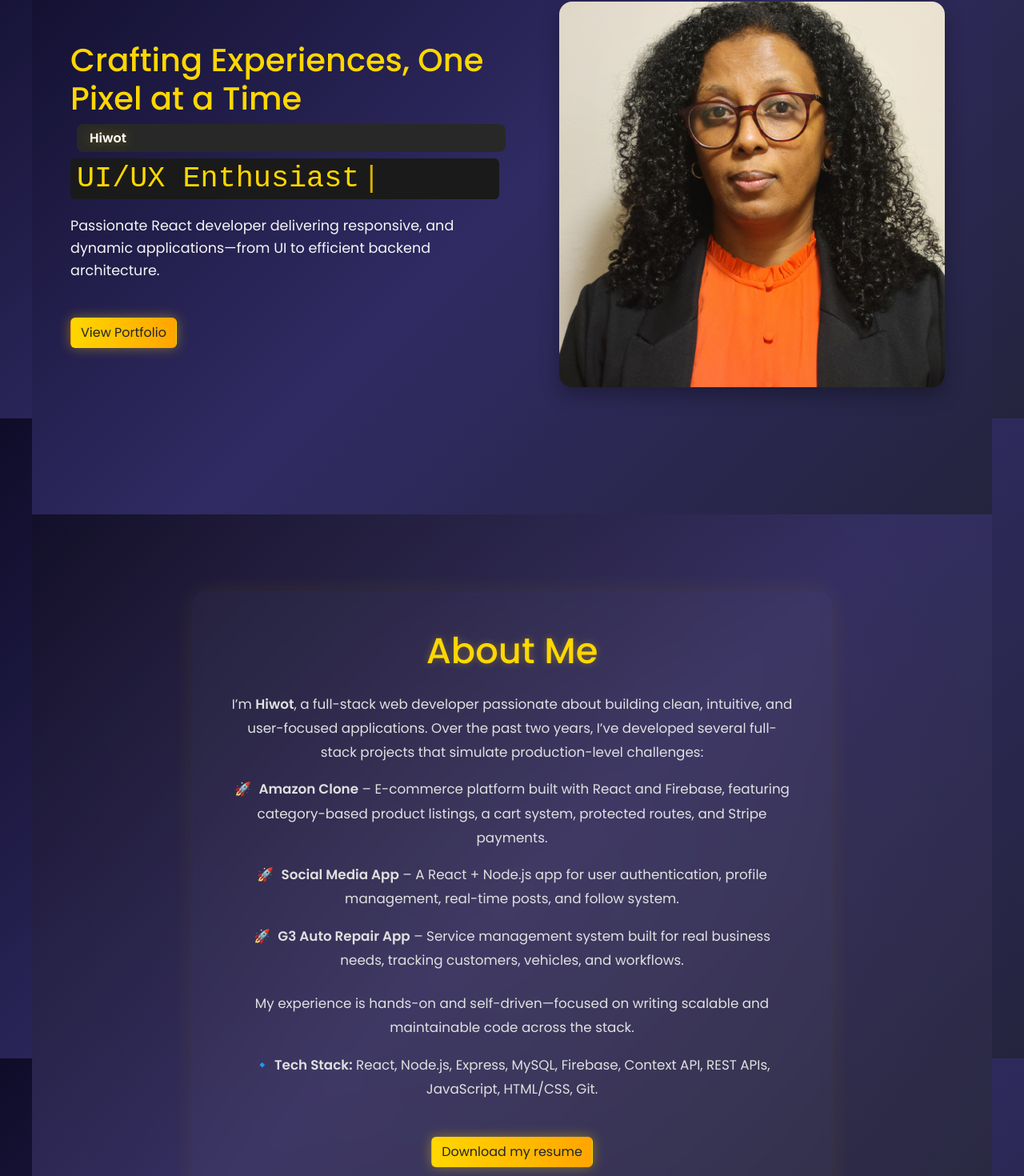
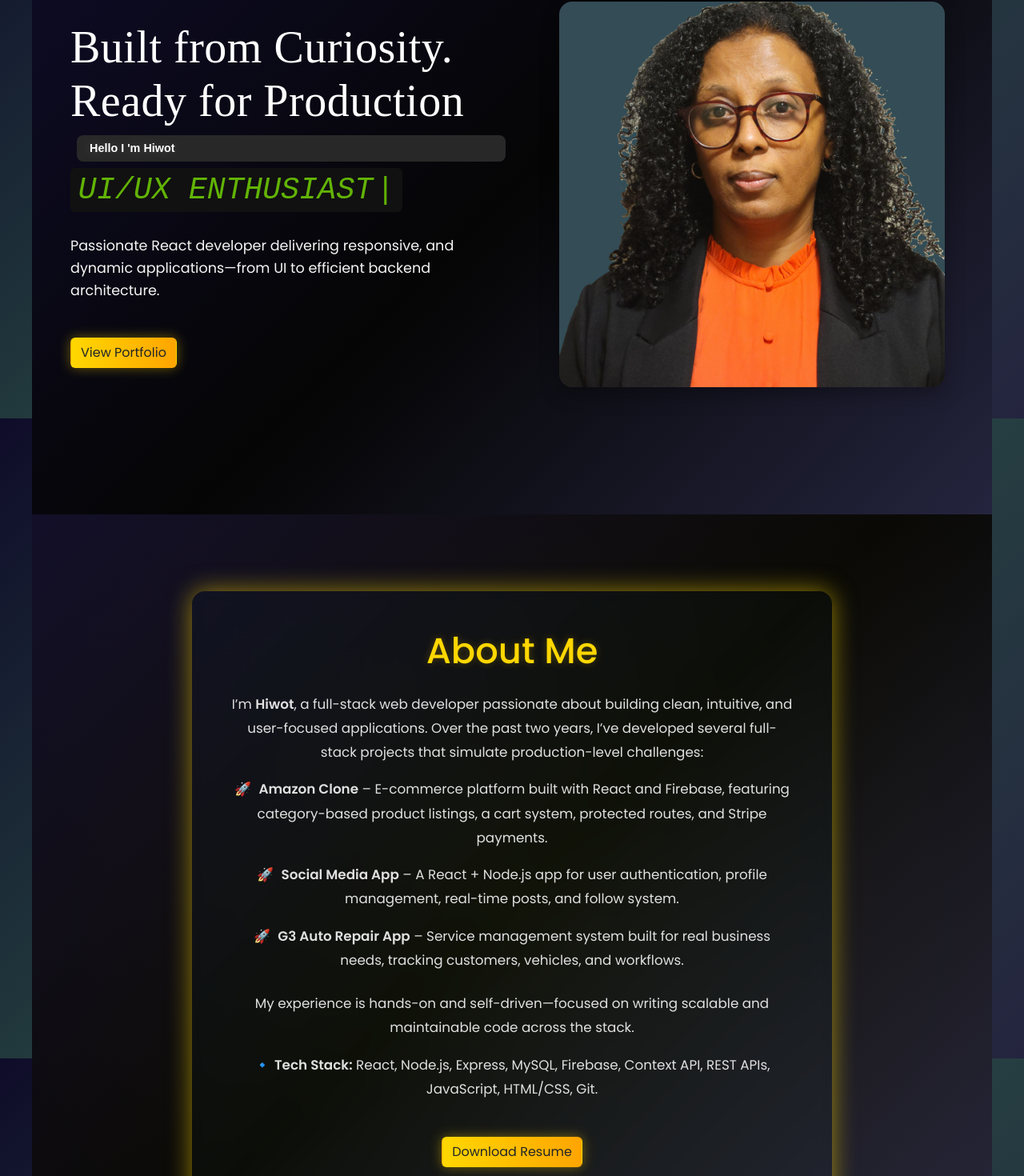
Before and after one commit to HiwTech/portfolio-react, a React (Vite) app: page / in a window 1280 px wide. Shown: the part 277-1747 px from the top of the page at 80% size. Built offline with nearby package versions, Linux system fonts and the light colour scheme.

Commit message:
portflio resposnive

```diff
--- a/src/Components/About/About.css
+++ b/src/Components/About/About.css
@@ -1,7 +1,7 @@
 .about-section {
   padding: 6rem 2rem;
-  background: linear-gradient(135deg, #0f0c29, #302b63, #24243e);
-  color: #f5f5f5;
+  background: linear-gradient(135deg, #0f0c29, #050505, #24243e);
+  color: #d7d1d1;
   display: flex;
   justify-content: center;
   position: relative;
@@ -34,18 +34,18 @@
   text-align: center;
   position: relative;
 
-  background: rgba(255, 255, 255, 0.03);
+  background: rgba(26, 135, 139, 0.03);
   backdrop-filter: blur(6px);
   padding: 3rem;
   border-radius: 1rem;
-  box-shadow: 0 0 30px rgba(255, 215, 0, 0.08);
+  box-shadow: 0 0 30px rgba(255, 217, 0, 0.573);
 }
 
 .about-content h2 {
   font-size: 2.8rem;
   margin-bottom: 1.5rem;
   color: #FFD700;
-  text-shadow: 0 0 10px rgba(255, 215, 0, 0.3);
+  text-shadow: 0 0 10px rgba(255, 217, 0, 0.251);
 }
 
 .about-content p,
@@ -76,7 +76,7 @@
 .btn {
   display: inline-block;
   margin-top: 1.8rem;
-  padding: 0.75rem 2rem;
+  padding: 0.7rem 1rem;
   background: linear-gradient(90deg, #FFD700, #FFA500);
   color: #1a1a1a;
   border: none;
@@ -109,12 +109,3 @@
     font-size: 1rem;
   }
 }
-
-@media screen and (max-width: 768px) {
-  .about-section {
-    flex-direction: column;
-    padding-top: 2rem;
-    margin-top: 3rem;
-
-  }
-}
--- a/src/Components/About/About.jsx
+++ b/src/Components/About/About.jsx
@@ -45,7 +45,7 @@ function About() {
           className="btn"
           id="resume"
         >
-          Download my resume
+          Download Resume
         </a>
       </div>
     </section>
--- a/src/Components/Contact/Contact.css
+++ b/src/Components/Contact/Contact.css
@@ -8,6 +8,7 @@
   align-items: center;
   justify-content: center;
   margin-top: 50px;
+  background: linear-gradient(135deg, #0f0c29, #050505, #24243e);
 }
 .contactPage h2{
   color:#FFD700 ;
@@ -32,7 +33,6 @@
   justify-content:center;
   width: 90vw;
   max-width: 60rem;
-
 
 }
 .name, .email, .msg{
@@ -72,10 +72,20 @@
   width: 100%;
 
 }
-@media (max-width: 600px) {
-  .contactPage {
+
+.contactPage {
+  padding: 20px;
+  width: auto;
+}
+.name, .email, .msg {
+  font-size: 0.9rem;
+}
+
+
+@media (max-width: 680px) {
+  .contactForm {
     padding: 20px;
-    width: auto;
+    width:  90vw;
   }
   .name, .email, .msg {
     font-size: 0.9rem;
--- a/src/Components/Intro/Intro.css
+++ b/src/Components/Intro/Intro.css
@@ -5,7 +5,7 @@
   height: 100vh;
   padding: 4rem 2rem;
 
-  background: linear-gradient(135deg, #0f0c29, #302b63, #24243e);
+  background: linear-gradient(135deg, #0f0c29, #050505, #24243e);
   color: #f5f5f5;
   gap: 2rem;
 
@@ -17,35 +17,48 @@
 }
 
 .greeting {
-  font-size: 2.5rem;
-  color: #FFD700;
+  font-family: 'Playfair Display', serif;
+  font-size: 3.5rem;
+
+  font-weight: 500;
+  color: white;
+
   margin-bottom: 0.5rem;
+  letter-spacing: .5px;
 }
 
+
 .name {
-  font-size: 9.8rem;
+  font-family: 'Montserrat', sans-serif;
+  font-size: 5rem;
+  font-weight: 700;
+  color: #ffffff;
+  text-shadow: 0 0 15px rgba(255, 255, 255, 0.2);
   margin: 0;
-  color: #fff;
-  font-weight: bold;
-  text-shadow: 0 0 15px rgba(255, 215, 0, 0.4);
 }
 
+
+
 .animated-text {
-  font-size: 2.3rem;
-  font-family: monospace;
-  margin-top: 0.5rem;
-  color: #FFD700;
-  background-color: #1a1a1a;
+  font-family: 'Fira Code', monospace;
+  font-size: 2.4rem;
+  font-style: italic;
+  background-color: #111;
+  color: #88ff00af;
+  padding: 0.3rem 0.6rem;
   border-radius: 6px;
-  padding: 0.2rem 0.5rem;
+  display: inline-block;
   position: relative;
+  text-transform: uppercase;
 }
+
 
 .animated-text::after {
   content: '|';
   animation: blink 0.8s infinite;
   margin-left: 4px;
 }
+
 
 @keyframes blink {
   0%, 100% { opacity: 1; }
@@ -62,7 +75,7 @@
 .btn {
   display: inline-block;
   margin-top: 1.5rem;
-  padding: 0.75rem 2rem;
+  padding: 0.7rem 2rem;
   background: linear-gradient(90deg, #FFD700, #FFA500);
   color: #1a1a1a;
   border: none;
@@ -115,9 +128,9 @@
 
 
 
-  .name {
+  /* .name {
     font-size: 3.5rem;
-  }
+  } */
 
   .animated-text {
     font-size: 1.8rem;
@@ -133,3 +146,31 @@
     font-size: 0.9rem;
   }
 }
+@media (max-width: 480px) {
+  .intro-section{
+    margin-bottom: auto;
+  }
+  .greeting {
+    font-size: 2.5rem;
+  }
+
+  .name {
+    font-size: 3.8rem;
+  }
+
+  .animated-text {
+    font-size: 1.5rem;
+  }
+
+  .description {
+    font-size: 0.9rem;
+    max-width: 100%;
+  }
+
+  a.btn {
+    display: none;
+  }
+  .intro-right{
+    margin-bottom: 3rem;
+  }
+}
--- a/src/Components/Intro/Intro.jsx
+++ b/src/Components/Intro/Intro.jsx
@@ -1,6 +1,7 @@
 import React, { useEffect, useState } from "react";
 import "./Intro.css";
 import PortfolioImg from "../../assets/img/portfolio/hiwot.jpeg";
+import PortfolioImg1 from "../../assets/img/portfolio/hiwot.jpg";
 import HomePage from "./HomePage";
 
 const titles = [
@@ -39,8 +40,8 @@ function Intro() {
   return (
     <section className="intro-section" id="intro">
       <div className="intro-left">
-        <h2 className="greeting">Crafting Experiences, One Pixel at a Time</h2>
-        <h1 className="name">Hiwot</h1>
+        <h2 className="greeting">Built from Curiosity. Ready for Production</h2>
+        <h1 className="name">Hello I 'm Hiwot</h1>
         <h3 className="animated-text">{displayedText}</h3>
         <p className="description">
           Passionate React developer delivering responsive, and dynamic
@@ -51,7 +52,7 @@ function Intro() {
         </a>
       </div>
       <div className="intro-right">
-        <img src={PortfolioImg} alt="Hiwot" className="profile-img" />
+        <img src={PortfolioImg1} alt="Hiwot" className="profile-img" />
       </div>
     </section>
   );
--- a/src/Components/Portfolio/Portfolio.css
+++ b/src/Components/Portfolio/Portfolio.css
@@ -1,11 +1,23 @@
+.portfolio-section {
+  width: 100vw;
+  background: linear-gradient(135deg, #0f0c29, #050505, #24243e);
+  display: flex;
+  justify-content: center;
+  align-items: center;
+  overflow: hidden;
+}
+
+
+
+
 #works {
   position: relative;
   z-index: 1;
   margin: 0 auto;
   min-height: 100vh;
-  max-width: 70rem;
+  max-width: 60rem;
   padding: 4rem 1rem;
-  background: radial-gradient(circle at top, #0f0c29, #302b63, #24243e);
+  background: linear-gradient(135deg, #214d50, #050505, #24243e);
   color: white;
   text-align: center;
   overflow: hidden;
@@ -59,7 +71,7 @@
 .overlay {
   position: absolute;
   inset: 0;
-  background: linear-gradient(to bottom right, rgba(255, 255, 255, 0.98), rgba(255, 215, 0, 0.1));
+  background: linear-gradient(to bottom right, rgba(255, 255, 255, 0.97), rgba(255, 215, 0, 0.1));
   color: #111;
   opacity: 0;
   display: flex;
@@ -85,7 +97,7 @@
 
 .overlayContent p {
   font-size: 0.85rem;
-  color: #444;
+  color: #040404;
   margin-bottom: 0.5rem;
 }
 
@@ -108,12 +120,22 @@
 
 @media (max-width: 1106px) {
   .imageContainer {
-    width: 45%;
+    flex-basis: 45%;
+    max-width: 45%;
   }
 }
 
-@media (max-width: 680px) {
+@media (max-width: 760px) {
   .imageContainer {
-    width: 90%;
+    flex-basis: 60%;
+    max-width: 60%;
   }
 }
+
+@media (max-width: 480px) {
+  .imageContainer {
+    flex-basis: 90%;
+    max-width: 80%;
+    align-items: center;
+  }
+}
--- a/src/Components/Portfolio/Portfolio.jsx
+++ b/src/Components/Portfolio/Portfolio.jsx
@@ -51,19 +51,26 @@ function Portfolio() {
   ];
 
   return (
-    <section id="works">
+    <section className="portfolio-section" id="portfolio">
+      <div id="works">
         <h2>Projects</h2>
         <div className="worksImgs">
           {projects.map(
             ({ name, image, link, description, GitHubLink }, index) => (
               <div className="imageContainer" data-aos="zoom-in-up" key={index}>
-              <img src={image} alt={name} className="worksImg" loading="lazy" />
+                <img
+                  src={image}
+                  alt={name}
+                  className="worksImg"
+                  loading="lazy"
+                />
                 <div className="overlay">
                   <div className="overlayContent">
                     <h3>{name}</h3>
                     <p>{description}</p>
                     <a href={GitHubLink}>GitHub Repository</a>
-
+                    <br />
+                    <br />
                     {link && (
                       <a
                         href={link}
@@ -80,6 +87,7 @@ function Portfolio() {
             )
           )}
         </div>
+      </div>
     </section>
   );
 }
--- a/src/Components/Skills/Skills.css
+++ b/src/Components/Skills/Skills.css
@@ -1,7 +1,7 @@
 .skills-section {
   padding: 80px 20px;
   text-align: center;
-  background: radial-gradient(circle at top left, #1a1a1a, #0f0c29, #302b63, #24243e);
+  background: linear-gradient(135deg, #0f0c29, #050505, #24243e);
   color: white;
   overflow: hidden;
   position: relative;
@@ -32,9 +32,14 @@
 @keyframes rotateGlow {
   0% {
     transform: rotate(0deg);
+
+  }
+  50% {
+    /* background-color: rgb(121, 89, 176);  Intermediate color */
   }
   100% {
     transform: rotate(360deg);
+    background-color: rgba(19, 94, 96, 0.404);
   }
 }
 
@@ -56,7 +61,14 @@
   text-align: center;
 }
 
+.skill-icon{
+  color:#FFD700;
+  font-size: 2.5rem;
+  width: auto;
+
+
+}
 .skill-card:hover {
   transform: scale(1.12);
-  box-shadow: 0 0 25px rgba(255,255, 255, 0.2), 0 0 50px rgba(255, 215, 0, 0.3);
+  box-shadow: 0 0 25px rgba(255,255, 255, 0.2), 0 0 50px rgba(60, 255, 0, 0.825);
   cursor: pointer;}
--- a/src/index.css
+++ b/src/index.css
@@ -7,7 +7,7 @@ body{
   height: 100vh;
   /* background: white; */
   /* background: linear-gradient(135deg, #2C3E50 0%, #4CA1AF 100%); */
-  background: linear-gradient(135deg, #0f0c29, #302b63, #24243e);
+  background: linear-gradient(135deg, #0f0c29, #264542, #24243e);
 
     transition: background-color 0.5s ease, color 0.5s ease;
 
```
Also changed, not shown: src/assets/img/portfolio/hiwot.jpg (added). Lines whose indentation alone changed are shown as unchanged.
